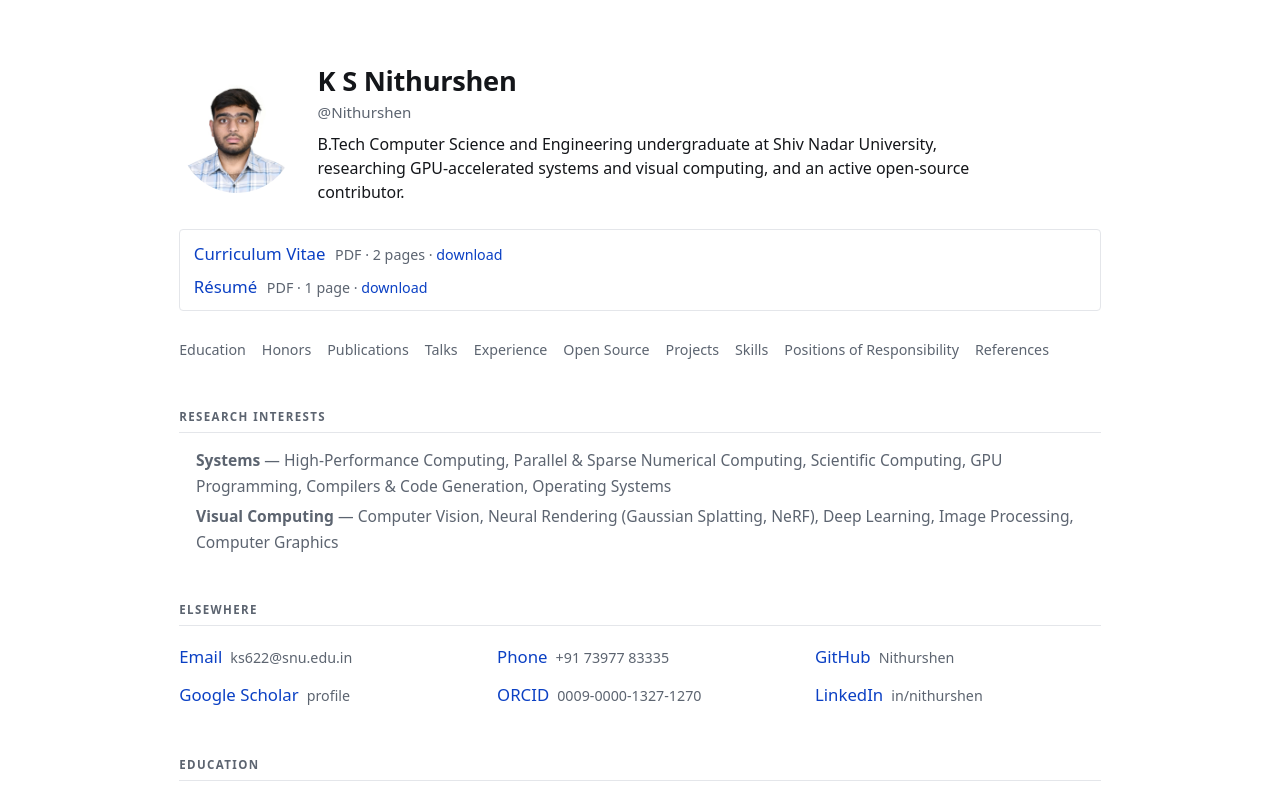
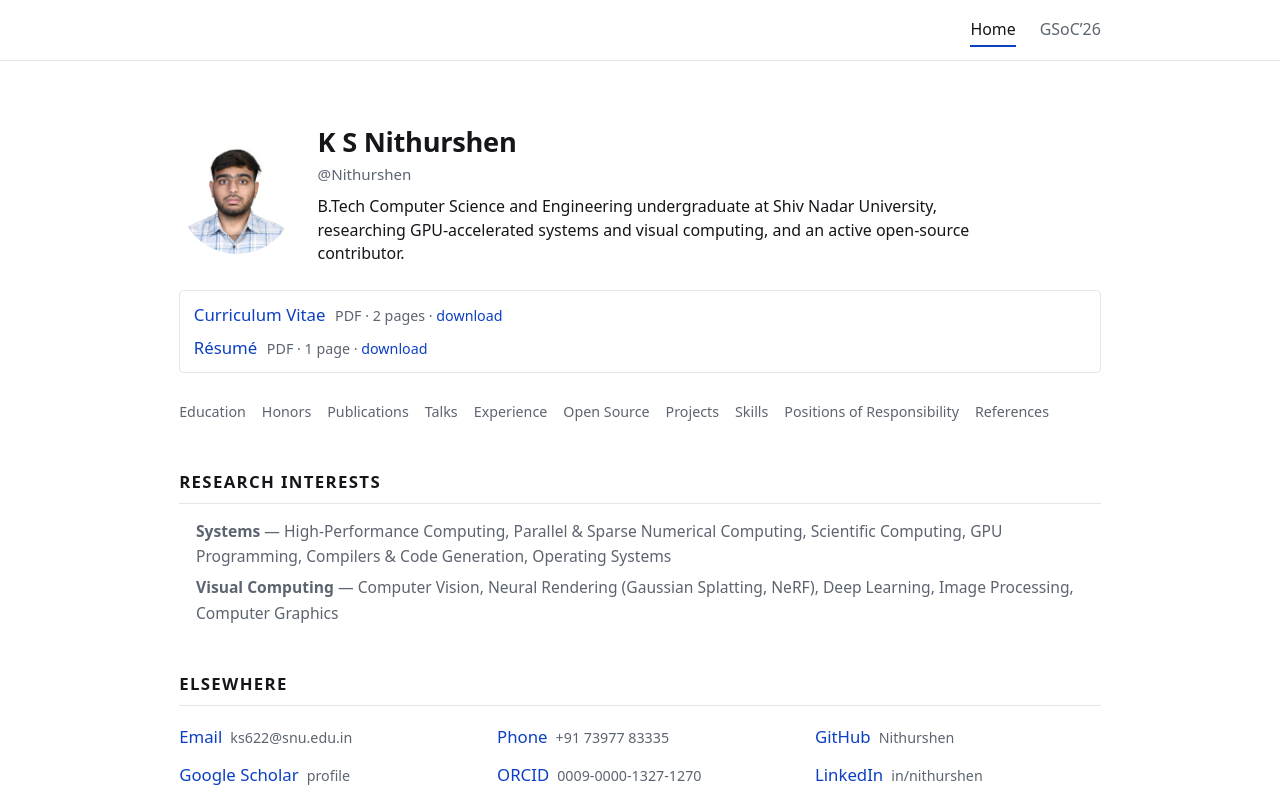
Before and after one commit to Nithurshen/nithurshen.github.io, a plain HTML site: page index.html in a window 1280 px wide. Shown: the top 795 px of the page. Drawn offline with Linux system fonts and the light colour scheme.

Commit message:
Version 2.1
- Add a site header bar with Home and GSoC'26 links, shared with
  the GSoC 2026 final report page
- Link the GSoC 2026 final report and GSoC page from the GSoC entry
- Update CV and résumé with the final report link
- Enlarge section headings and use full-contrast colour
- Add a centred "Back to top" link to the footer, with smooth
  scrolling when the visitor allows motion
- Bump stylesheet to ?v=3 so cached copies refresh

Signed-off-by: Nithurshen <nithurshen.dev@gmail.com>

```diff
--- a/index.html
+++ b/index.html
@@ -8,9 +8,17 @@
   <meta name="theme-color" content="#ffffff" media="(prefers-color-scheme: light)">
   <meta name="theme-color" content="#121212" media="(prefers-color-scheme: dark)">
   <title>K S Nithurshen</title>
-  <link rel="stylesheet" href="style.css?v=2">
+  <link rel="stylesheet" href="style.css?v=3">
 </head>
 <body>
+<div class="site-bar">
+  <nav class="site-nav" aria-label="Site">
+    <ul>
+      <li><a href="https://nithurshen.github.io/" aria-current="page">Home</a></li>
+      <li><a href="https://nithurshen.github.io/gsoc2026/">GSoC&rsquo;26</a></li>
+    </ul>
+  </nav>
+</div>
 <main>
 
   <header class="masthead">
@@ -178,7 +186,7 @@
         </p>
         <p class="entry-line split">
           <span class="split-main"><strong>Open Source Developer / Contributor</strong></span>
-          <span class="split-side"><a href="https://summerofcode.withgoogle.com/programs/2026/projects/mSWHC0AO" target="_blank" rel="noopener">[Project Details]</a> | <a href="https://lore.kernel.org/linux-erofs/20260919151443.29012-1-nithurshen.dev@gmail.com/T/#u" target="_blank" rel="noopener">[Mailing List]</a></span>
+          <span class="split-side"><a href="https://nithurshen.github.io/gsoc2026/">[Final Report]</a> | <a href="https://summerofcode.withgoogle.com/archive/2026/projects/mSWHC0AO" target="_blank" rel="noopener">[GSoC Page]</a></span>
         </p>
         <p class="entry-line">Mentors: <a href="https://github.com/hsiangkao" target="_blank" rel="noopener">Xiang Gao</a>, <a href="https://github.com/SToPire" target="_blank" rel="noopener">Yifan Zhao</a>, Chunhai Guo</p>
         <ul class="points">
@@ -312,8 +320,10 @@
 
   <footer>
     <p>&copy; 2026 Nithurshen</p>
+    <a class="to-top" href="#top">Back to top <span aria-hidden="true">&uarr;</span></a>
   </footer>
 
 </main>
+
 </body>
 </html>
--- a/style.css
+++ b/style.css
@@ -47,6 +47,56 @@ main {
     max-width: min(90vw, 64rem);
     padding-inline: clamp(2rem, 4vw, 3.5rem);
   }
+}
+
+.site-bar {
+  border-bottom: 1px solid var(--rule);
+}
+
+.site-nav {
+  max-width: 42rem;
+  margin-inline: auto;
+  padding: 0.85rem clamp(1.1rem, 5vw, 2rem);
+  display: flex;
+  flex-wrap: wrap;
+  align-items: center;
+  justify-content: space-between;
+  gap: 0.4rem 1.5rem;
+}
+
+@media (min-width: 1024px) {
+  .site-nav {
+    max-width: min(90vw, 64rem);
+    padding-inline: clamp(2rem, 4vw, 3.5rem);
+  }
+}
+
+.site-nav ul {
+  list-style: none;
+  margin: 0 0 0 auto;
+  padding: 0;
+  display: flex;
+  flex-wrap: wrap;
+  gap: 0.3rem 1.5rem;
+}
+
+.site-nav ul a {
+  display: inline-block;
+  padding-block: 0.15rem;
+  border-bottom: 2px solid transparent;
+  color: var(--muted);
+  font-size: 0.95em;
+  font-weight: 500;
+}
+
+.site-nav ul a:hover {
+  color: var(--fg);
+  text-decoration: none;
+}
+
+.site-nav ul a[aria-current="page"] {
+  color: var(--fg);
+  border-bottom-color: var(--link);
 }
 
 a {
@@ -162,13 +212,13 @@ section {
 
 h2 {
   margin: 0 0 0.9rem;
-  padding-bottom: 0.4rem;
+  padding-bottom: 0.45rem;
   border-bottom: 1px solid var(--rule);
-  font-size: 0.72rem;
-  font-weight: 600;
-  letter-spacing: 0.12em;
+  font-size: 1.05rem;
+  font-weight: 700;
+  letter-spacing: 0.08em;
   text-transform: uppercase;
-  color: var(--muted);
+  color: var(--fg);
 }
 
 .entries {
@@ -281,13 +331,54 @@ footer {
   border-top: 1px solid var(--rule);
   color: var(--muted);
   font-size: 0.85em;
+  display: grid;
+  grid-template-columns: 1fr auto 1fr;
+  align-items: center;
+  gap: 0.6rem 1rem;
 }
 
 footer p {
   margin: 0;
 }
 
+@media (prefers-reduced-motion: no-preference) {
+  html {
+    scroll-behavior: smooth;
+  }
+}
+
+footer .to-top {
+  display: inline-flex;
+  align-items: center;
+  gap: 0.35rem;
+  color: var(--muted);
+  font-weight: 600;
+  letter-spacing: 0.1em;
+  text-transform: uppercase;
+}
+
+footer .to-top:hover {
+  color: var(--link);
+  text-decoration: none;
+}
+
+@media (max-width: 34rem) {
+  footer {
+    grid-template-columns: 1fr 1fr;
+  }
+
+  footer .to-top {
+    grid-column: 1 / -1;
+    grid-row: 1;
+    justify-self: center;
+  }
+}
+
 @media print {
+  footer .to-top {
+    display: none;
+  }
+
   :root {
     --bg: #ffffff;
     --fg: #000000;
```
Also changed, not shown: 2 other files.
